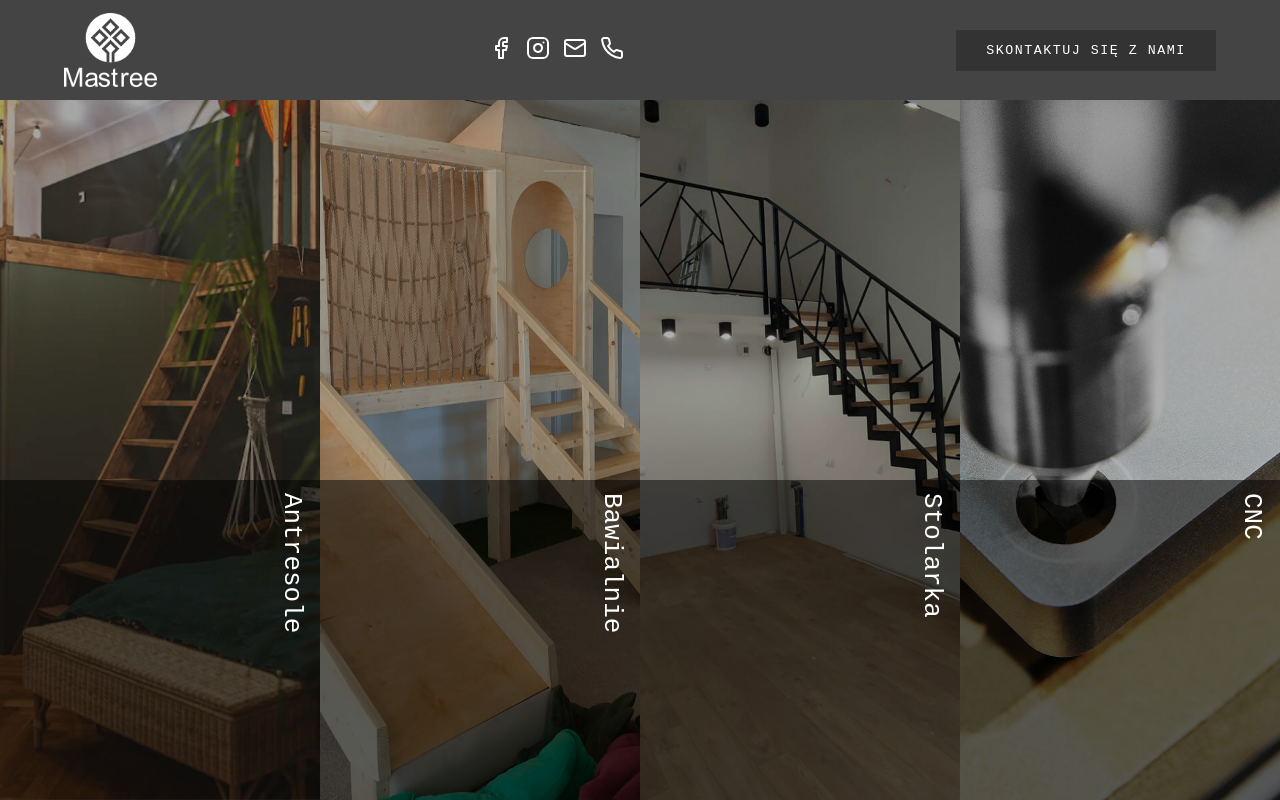
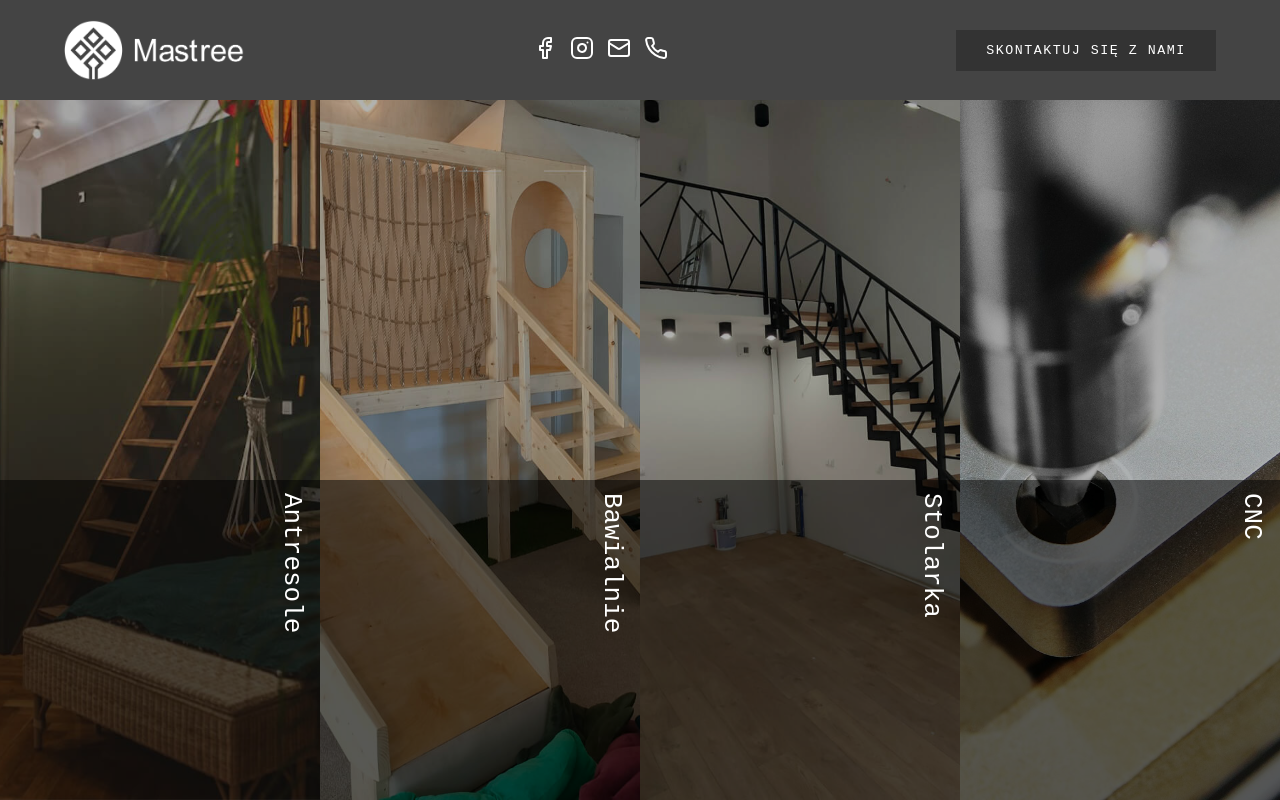
Before and after one commit to michalwieja/mastree, a Next.js app: page / in a window 1280 px wide. Built offline with nearby package versions, Linux system fonts and the light colour scheme.

Commit message:
feat: logo horizontal

```diff
--- a/src/components/header/index.js
+++ b/src/components/header/index.js
@@ -14,7 +14,7 @@ const Header = () => {
           <Link href={'/'} className={styles.logo}>
             <div className={styles.logo}>
               <picture>
-                <img src="./logo.png" alt="logo" />
+                <img src="./logo-horizontal.png" alt="logo" />
               </picture>
             </div>
           </Link>
--- a/src/components/header/styles.module.css
+++ b/src/components/header/styles.module.css
@@ -18,12 +18,15 @@
 
 .logo {
   height: 100%;
+  display: contents;
 }
 
 .logo img {
   height: 100%;
   filter: invert();
   width: auto;
+  max-height: 70px;
+  max-width: 180px;
 }
 
 .socials {
```
Also changed, not shown: public/logo-horizontal.png (added).
